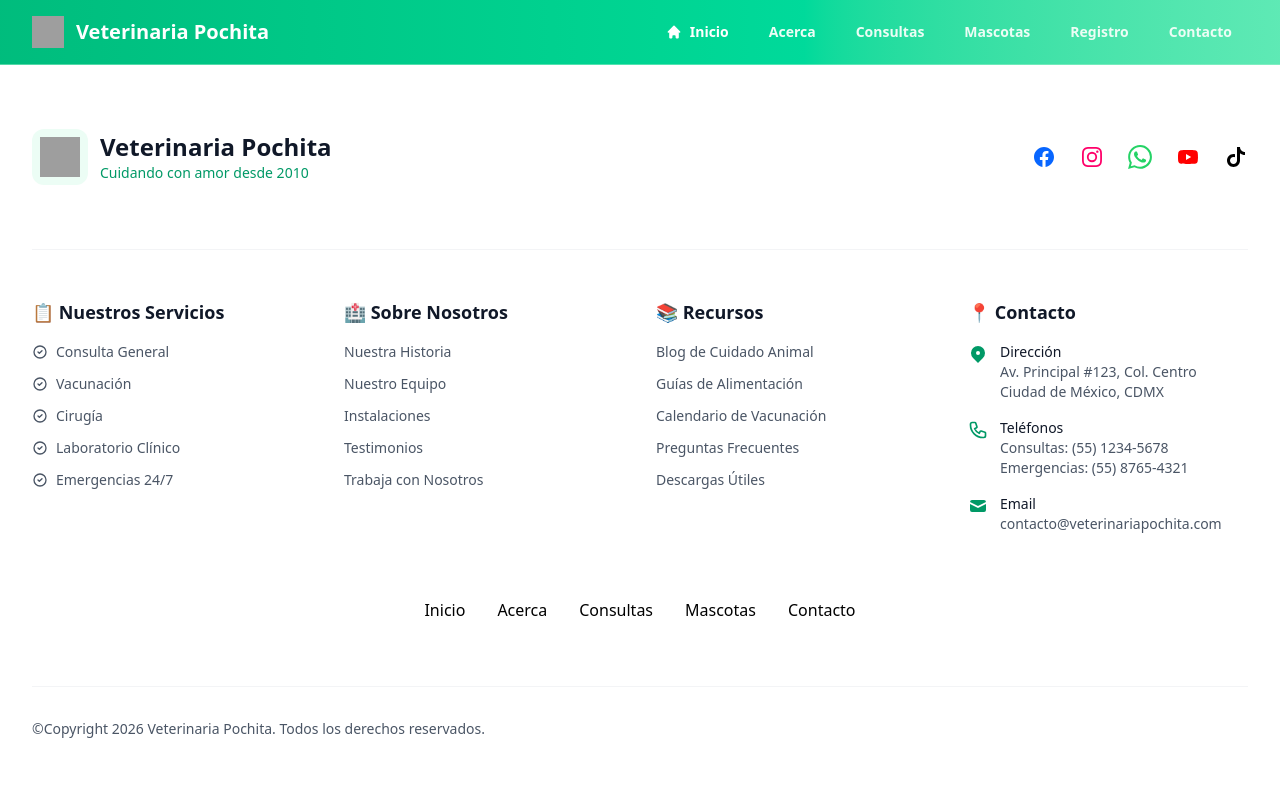
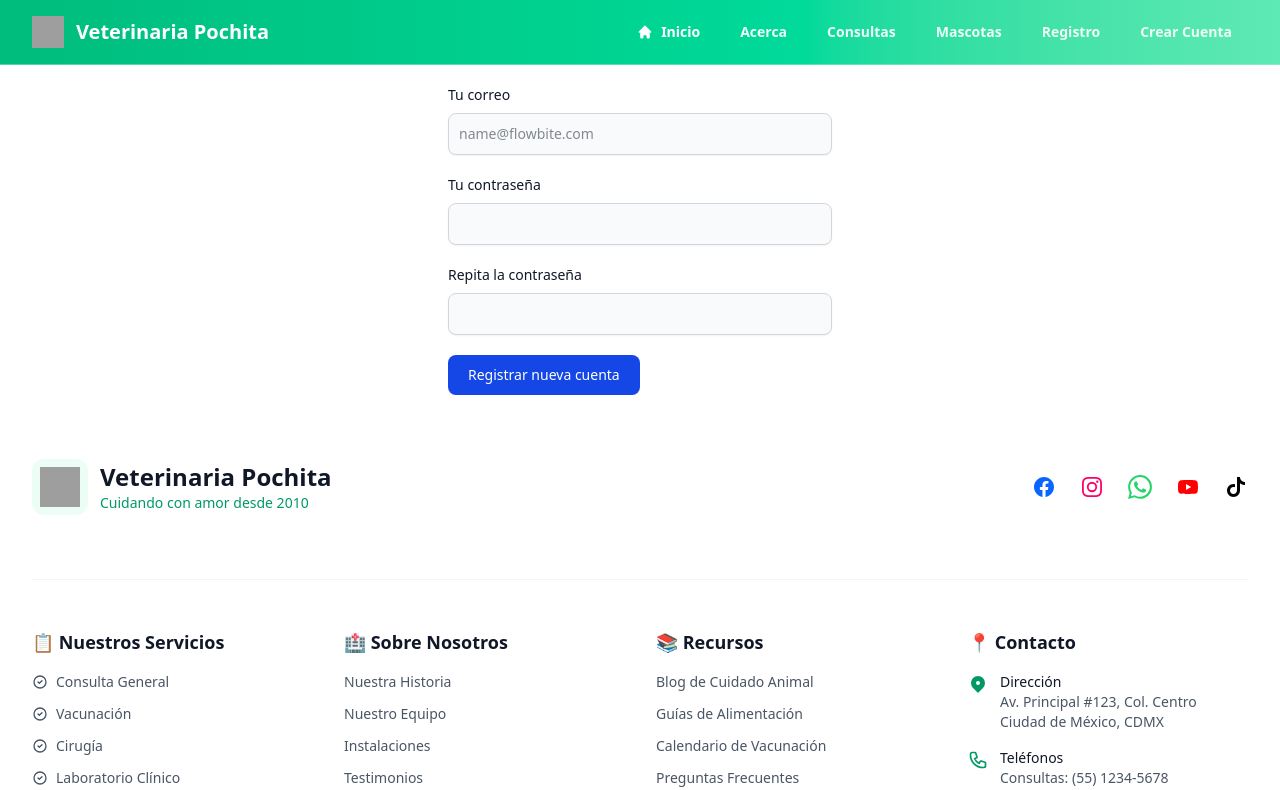
Before and after one commit to EduTama123/ActividadContactoDocente_Web2, an Angular app: page /formulario in a window 1280 px wide. Before the commit this address led to /. Shown: the top 790 px of the page. Built offline with nearby package versions, Linux system fonts and the light colour scheme; grey boxes are pictures that could not be loaded.

Commit message:
funcion con firebase y validaciones form

```diff
--- a/src/app/app.routes.ts
+++ b/src/app/app.routes.ts
@@ -4,6 +4,7 @@ import { Acerca } from './features/acerca/acerca';
 import { Consultas } from './features/consultas/consultas';
 import { Mascotas } from './shared/mascotas/mascotas';
 import { Usuarios } from './features/usuarios/usuarios';
+import { FormularioCuenta } from './shared/formulario-cuenta/formulario-cuenta';
 
 export const routes: Routes = [
     //1. Ruta inicial
@@ -13,6 +14,7 @@ export const routes: Routes = [
     {path: 'consultas', component: Consultas},
     {path: 'mascotas', component: Mascotas},
     {path: 'usuarios', component: Usuarios},
+    {path: 'formulario', component: FormularioCuenta},
     //FINAL
     //3. Redireccion si el usuario escribe una url que no existe
     //{path: '**', component: Pagina404}
--- a/src/app/models/usuario.ts
+++ b/src/app/models/usuario.ts
@@ -1,5 +1,5 @@
 export interface Usuario {
-    id?: number;
+    id?: string;
     name: string;
     email: string;
     phone: string;
--- a/src/app/services/usuario-servicios.ts
+++ b/src/app/services/usuario-servicios.ts
@@ -1,7 +1,6 @@
 import { HttpClient } from '@angular/common/http';
 import { inject, Injectable } from '@angular/core';
-import { Observable } from 'rxjs';
-import { ApiResponse } from '../models/pet';
+import { map, Observable } from 'rxjs';
 import { Usuario } from '../models/usuario';
 
 //componente reutilizable en todo el proyecto
@@ -12,15 +11,49 @@ export class UsuarioServicios {
 
   private http = inject(HttpClient);
 
-  private API_URL = 'https://jsonplaceholder.typicode.com/users'
+  private API_URL = 'https://app-crud-c78e1-default-rtdb.firebaseio.com/'
 
   //Metodo para leer los datos de la api
+  /*getUsuarios(): Observable<Usuario[]> {
+    return this.http.get<Usuario[]>(this.API_URL)
+  }*/
+
+  //Metodo Get para firebase
   getUsuarios(): Observable<Usuario[]> {
-    return this.http.get<Usuario[]>(this.API_URL)
+    return this.http.get<{ [key: string]: Usuario }>(`${this.API_URL}/usuarios.json`).pipe(
+      map(respuesta => {
+        if (!respuesta) {
+          return [];
+        } else {
+          return Object.keys(respuesta).map(id => {
+            const usuarioConId = { ...respuesta[id], id: id };
+            return usuarioConId
+          })
+        }
+      })
+    )
   }
 
   //Metodo post
   postUsuario(usuario: Usuario): Observable<Usuario> {
-    return this.http.post<Usuario>(this.API_URL, usuario);
+    //Obserbable: son una clase que espera a que se establesca la conexion con la base de datos externa
+    return this.http.post<Usuario>(`${this.API_URL}/usuarios.json`, usuario);
   }
+
+  //Metodo buscarPorId
+  getUsuarioById(id: string): Observable<Usuario> {
+    return this.http.get<Usuario>(`${this.API_URL}/usuarios/${id}.json`)
+  }
+
+  //Metodo put
+  putUsuario(id: string, usuario: Usuario): Observable<Usuario> {
+    return this.http.put<Usuario>(`${this.API_URL}/usuarios/${id}.json`, usuario)
+  }
+
+  //Metodo delete
+  deleteUsuario(id: string): Observable<void> {
+    return this.http.delete<void>(`${this.API_URL}/usuarios/${id}.json`)
+  }
+
+
 }
--- /dev/null
+++ b/src/app/shared/formulario-cuenta/formulario-cuenta.html
@@ -0,0 +1,53 @@
+<form [formGroup]="formCuenta" (ngSubmit)="registrar()" class="max-w-sm mx-auto mt-5">
+    <div class="mb-5">
+        <label for="email" class="block mb-2 text-sm font-medium text-gray-900">Tu correo</label>
+        <input formControlName="email" name="email" type="email" id="email"
+            class="shadow-xs bg-gray-50 border border-gray-300 text-gray-900 text-sm rounded-lg focus:ring-blue-500 focus:border-blue-500 block w-full p-2.5"
+            placeholder="name@flowbite.com" required />
+        @if (formCuenta.get('email')?.invalid && formCuenta.get('email')?.touched) {
+        <p class="mt-2 text-sm text-red-600">
+            @if (formCuenta.get('email')?.errors?.['required'])
+            {El email es obligatorio}
+            @else if (formCuenta.get('email')?.errors?.['pattern'])
+            {El email no cumple el formato requerido}
+        </p>
+        }
+    </div>
+
+    <div class="mb-5">
+        <label for="password" class="block mb-2 text-sm font-medium text-gray-900">Tu contraseña</label>
+        <input formControlName="password" name="password" type="password" id="password"
+            class="shadow-xs bg-gray-50 border border-gray-300 text-gray-900 text-sm rounded-lg focus:ring-blue-500 focus:border-blue-500 block w-full p-2.5"
+            required />
+        @if (formCuenta.get('password')?.invalid && formCuenta.get('password')?.touched) {
+        <p class="mt-2 text-sm text-red-600">
+            @if (formCuenta.get('password')?.errors?.['required'])
+            {La contraseña es obligatoria}
+            @else if (formCuenta.get('password')?.errors?.['pattern'])
+            {Debe tener mínimo 8 caracteres, incluye letras y números}
+        </p>
+        }
+    </div>
+
+    <div class="mb-5">
+        <label for="repeatPassword" class="block mb-2 text-sm font-medium text-gray-900">Repita la contraseña</label>
+        <input formControlName="repeatPassword" name="repeatPassword" type="password" id="repeatPassword" class="shadow-xs bg-gray-50 border border-gray-300 text-gray-900 text-sm rounded-lg focus:ring-blue-500
+        focus:border-blue-500 block w-full p-2.5" required />
+        @if (formCuenta.get('repeatPassword')?.errors?.['required'] && formCuenta.get('repeatPassword')?.touched) {
+        <p class="mt-2 text-sm text-red-600">
+            La contraseña es obligatoria
+        </p>
+        }
+        @if (formCuenta.hasError('noCoinciden') && formCuenta.get('repeatPassword')?.touched &&
+        !formCuenta.get('repeatPassword')?.errors?.['required']) {
+        <p class="mt-2 text-sm text-red-600">
+            Las contraseñas no coinciden
+        </p>
+        }
+    </div>
+
+    <button [disabled]="formCuenta.invalid" type="submit"
+        class="text-white bg-blue-700 hover:bg-blue-800 focus:ring-4 focus:outline-none focus:ring-blue-300 font-medium rounded-lg text-sm px-5 py-2.5 text-center">
+        Registrar nueva cuenta
+    </button>
+</form>
--- /dev/null
+++ b/src/app/shared/formulario-cuenta/formulario-cuenta.ts
@@ -0,0 +1,49 @@
+import { CommonModule } from '@angular/common';
+import { Component, inject } from '@angular/core';
+import { AbstractControl, FormBuilder, ReactiveFormsModule, ValidationErrors, Validators } from '@angular/forms';
+
+@Component({
+  selector: 'app-formulario-cuenta',
+  imports: [CommonModule, ReactiveFormsModule],
+  templateUrl: './formulario-cuenta.html',
+  styleUrl: './formulario-cuenta.css',
+})
+export class FormularioCuenta {
+
+  private fb = inject(FormBuilder);
+
+  reglaEmail = '^[a-z0-9._%+-]+@[a-z0-9.-]+\\.[a-z]{2,4}$';
+  reglaPassword = '^(?=.*[A-Za-z])(?=.*\\d)[A-Za-z\\d]{8,}$';
+
+  formCuenta = this.fb.group(
+    {
+      email: ['', [Validators.required, Validators.pattern(this.reglaEmail)]],
+      password: ['', [Validators.required, Validators.pattern(this.reglaPassword)]],
+      repeatPassword: ['', [Validators.required]]
+    },
+    { validators: this.validarClaves }
+  )
+
+  //Metodo para la validacion
+  //AbstractControl: herramienta de angular para llamar al formulario. los datos
+  //ValidationErrros: Nos permite tener errores personalizados
+  validarClaves(control: AbstractControl): ValidationErrors | null {
+    const clave1 = control.get('password')?.value
+    const clave2 = control.get('repeatPassword')?.value
+    return clave1 === clave2 ? null : { noCoinciden: true };
+  }
+
+  //Metodo para mostrar errores personalizados
+  mostrarError(campo: string, tipoError: string): boolean {
+    const input = this.formCuenta.get(campo);
+    if (input && input.invalid && input.touched) {
+      return input.hasError(tipoError);
+    }
+    return false;
+  }
+
+  registrar(){
+    console.log(this.formCuenta.value);
+    alert('Registro exitoso')
+  }
+}
--- a/src/app/shared/formulario/formulario.ts
+++ b/src/app/shared/formulario/formulario.ts
@@ -17,13 +17,17 @@ export class Formulario {
   //metodo para renderizar el html
   listaUsuarios = signal<Usuario[]>([]);
 
-  //objeto usuario
+  //variable
+  editando = false;
+
+  //objeto usuario para guardar
   nuevoUsuario: Usuario = {
     name: '',
     email: '',
     phone: ''
   };
 
+  //siempre se va a cargar la lista
   ngOnInit(): void {
     this.obtenerUsuarios();
   }
@@ -37,11 +41,49 @@ export class Formulario {
 
   //Metodo guardarUsuarios
   guardarUsuario() {
-    this.servicioUsuario.postUsuario(this.nuevoUsuario).subscribe(usuarioId => {
-      // ... Spread Operator: combina el nuevo usuario con la listaUsuarios
-      this.listaUsuarios.set([usuarioId, ...this.listaUsuarios()]);
-      //limpiar form
-      this.nuevoUsuario = { name: '', email: '', phone: '' };
-    })
+    if (this.editando && this.nuevoUsuario.id) {
+      this.servicioUsuario.putUsuario(this.nuevoUsuario.id, this.nuevoUsuario).subscribe(() => {
+        this.obtenerUsuarios();
+        this.resetear();
+      });
+    } else {
+      this.servicioUsuario.postUsuario(this.nuevoUsuario).subscribe(() => {
+        this.obtenerUsuarios();
+        this.resetear();
+      })
+    }
   }
+
+  //Metodo eliminar
+  eliminarUsuario(id: string) {
+    if (confirm('¿Desea eliminar el registro?')) {
+      this.servicioUsuario.deleteUsuario(id).subscribe(() => {
+        this.listaUsuarios.set(this.listaUsuarios().filter(u => u.id !== id));
+      });
+    }
+
+  }
+
+  //Metodo para seleccionar para actualizar
+  seleccionarParaEditar(user: Usuario) {
+    this.editando = true;
+    this.nuevoUsuario = { ...user };
+  }
+
+  resetear() {
+    this.editando = false;
+    //limpiar form
+    this.nuevoUsuario = { name: '', email: '', phone: '' };
+  }
+
+  /*guardarUsuario() {
+      //subscribe: para que se ejecute el metodo que es de tipo observable
+      this.servicioUsuario.postUsuario(this.nuevoUsuario).subscribe(usuarioId => {
+        // ... Spread Operator: combina el nuevo usuario con la listaUsuarios
+        this.listaUsuarios.set([usuarioId, ...this.listaUsuarios()]);
+        //limpiar form
+        this.nuevoUsuario = { name: '', email: '', phone: '' };
+      })
+    }*/
+
 }
--- a/src/app/shared/nav-bar/nav-bar.html
+++ b/src/app/shared/nav-bar/nav-bar.html
@@ -29,8 +29,8 @@
         <a routerLink="/usuarios" class="px-4 py-2.5 text-sm font-semibold text-emerald-50 hover:text-white rounded-lg hover:bg-white/20 transition-all duration-300">
             Registro
         </a>
-        <a href="#" class="px-4 py-2.5 text-sm font-semibold text-emerald-50 hover:text-white rounded-lg hover:bg-white/20 transition-all duration-300">
-            Contacto
+        <a routerLink="/formulario" class="px-4 py-2.5 text-sm font-semibold text-emerald-50 hover:text-white rounded-lg hover:bg-white/20 transition-all duration-300">
+            Crear Cuenta
         </a>
     </div>
 
--- a/src/app/shared/servicios/servicios.ts
+++ b/src/app/shared/servicios/servicios.ts
@@ -34,7 +34,7 @@ export class Servicios {
       activo: false
     },
   ];
-  //Varoabñe serviciosFiltrados para la busqueda
+  //Varoable serviciosFiltrados para la busqueda
   serviciosFiltrados = this.servicios;
 
   //Función para mostrar el mensaje Has mostrado interes en: (parametro)
```
Also changed, not shown: src/app/shared/formulario/formulario.html (+11 -4 lines), src/app/app.config.ts (line endings or trailing spaces), src/app/shared/formulario-cuenta/formulario-cuenta.css (added), 1 other file (tests, documents, lock files or other folders).
